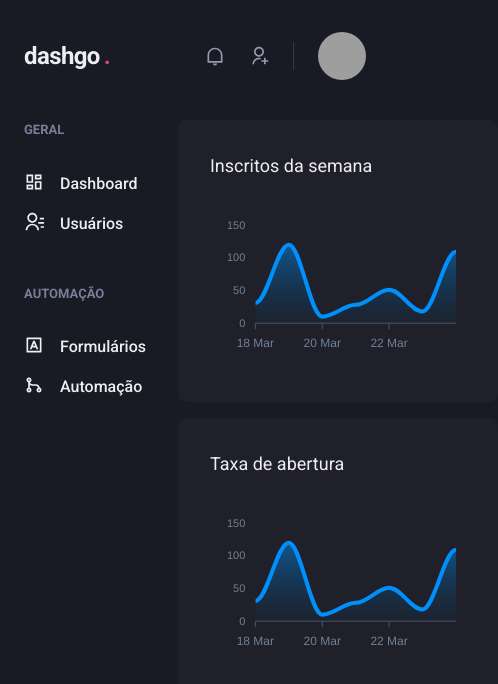
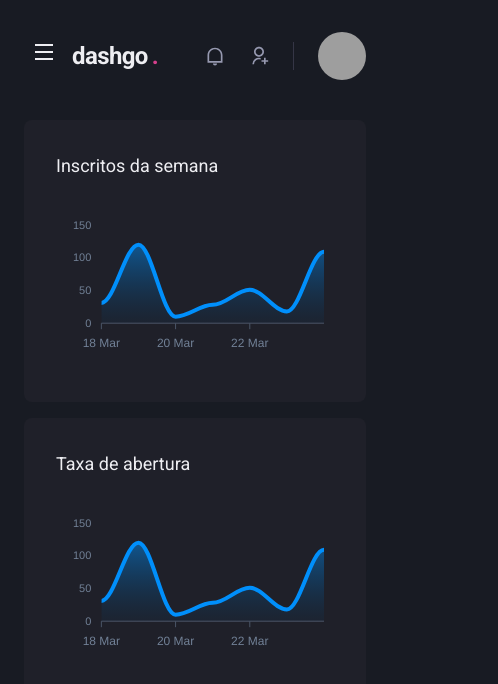
Before and after one commit to gabrielvrl/dashgo, a Next.js app: page /dashboard in a window 390 px wide. Shown: the top 684 px of the page, 498 px wide, since content can reach past the window. Built offline with nearby package versions, Linux system fonts and the light colour scheme; grey boxes are pictures that could not be loaded.

Commit message:
Sidebar responsiva

```diff
--- a/src/components/Header/index.tsx
+++ b/src/components/Header/index.tsx
@@ -1,10 +1,14 @@
-import { Flex, useBreakpointValue } from '@chakra-ui/react';
+import { useSidebarDrawer } from '@/contexts/SidebarDrawerContext';
+import { Flex, Icon, IconButton, useBreakpointValue } from '@chakra-ui/react';
+import { RiMenuLine } from 'react-icons/ri';
 import { Logo } from './Logo';
 import { NotificationNav } from './NotificationsNav';
 import { Profile } from './Profile';
 import { SearchBox } from './SearchBox';
 
 export function Header() {
+  const { onOpen } = useSidebarDrawer();
+
   const isWideVersion = useBreakpointValue({
     base: false,
     lg: true,
@@ -21,6 +25,19 @@
       px="6"
       align="center"
     >
+      {!isWideVersion && (
+        <IconButton
+          icon={<Icon as={RiMenuLine} />}
+          fontSize="24"
+          variant="unstyled"
+          onClick={onOpen}
+          aria-label="Open navigation"
+          mr="2"
+        >
+
+        </IconButton>
+      )}
+
       <Logo />
 
       {isWideVersion && <SearchBox />}
--- /dev/null
+++ b/src/components/Sidebar/SidebarNav.tsx
@@ -0,0 +1,20 @@
+import { Stack } from "@chakra-ui/react";
+import { RiContactsLine, RiDashboardLine, RiGitMergeLine, RiInputMethodLine } from "react-icons/ri";
+import { NavLink } from "./NavLink";
+import { NavSection } from "./NavSection";
+
+export function SidebarNav() {
+  return(
+    <Stack spacing="12" align="flex-start">
+        <NavSection title="GERAL">
+          <NavLink icon={RiDashboardLine}>Dashboard</NavLink>
+          <NavLink icon={RiContactsLine}>Usuários</NavLink>
+        </NavSection>
+
+        <NavSection title="AUTOMAÇÃO">
+          <NavLink icon={RiInputMethodLine}>Formulários</NavLink>
+          <NavLink icon={RiGitMergeLine}>Automação</NavLink>
+        </NavSection>
+      </Stack>
+  );
+}
--- a/src/components/Sidebar/index.tsx
+++ b/src/components/Sidebar/index.tsx
@@ -1,22 +1,35 @@
-import { Box, Icon, Link, Stack, Text } from "@chakra-ui/react";
-import { RiContactsLine, RiDashboardLine, RiGitMergeLine, RiInputMethodLine } from "react-icons/ri";
-import { NavLink } from "./NavLink";
-import { NavSection } from "./NavSection";
+import { useSidebarDrawer } from "@/contexts/SidebarDrawerContext";
+import { Box, Drawer, DrawerBody, DrawerCloseButton, DrawerContent, DrawerHeader, DrawerOverlay, useBreakpointValue } from "@chakra-ui/react";
+import { SidebarNav } from "./SidebarNav";
 
 export function Sidebar() {
+  const { isOpen, onClose } = useSidebarDrawer();
+
+  const isDrawerSidebar = useBreakpointValue({
+    base: true,
+    lg: false,
+  });
+
+  if(isDrawerSidebar) {
+    return(
+      <Drawer isOpen={isOpen} placement="left" onClose={onClose}>
+        <DrawerOverlay>
+          <DrawerContent bg="gray.800" p="4">
+            <DrawerCloseButton mt="6" />
+            <DrawerHeader>Navegação</DrawerHeader>
+
+            <DrawerBody>
+              <SidebarNav />
+            </DrawerBody>
+          </DrawerContent>
+        </DrawerOverlay>
+      </Drawer>
+    );
+  }
+
   return (
     <Box as="aside" w="64" mr="8">
-      <Stack spacing="12" align="flex-start">
-        <NavSection title="GERAL">
-          <NavLink icon={RiDashboardLine}>Dashboard</NavLink>
-          <NavLink icon={RiContactsLine}>Usuários</NavLink>
-        </NavSection>
-
-        <NavSection title="AUTOMAÇÃO">
-          <NavLink icon={RiInputMethodLine}>Formulários</NavLink>
-          <NavLink icon={RiGitMergeLine}>Automação</NavLink>
-        </NavSection>
-      </Stack>
+      <SidebarNav />
     </Box>
   )
 }
--- /dev/null
+++ b/src/contexts/SidebarDrawerContext.tsx
@@ -0,0 +1,28 @@
+import { useDisclosure, UseDisclosureReturn } from "@chakra-ui/react";
+import { useRouter } from "next/router";
+import { createContext, ReactNode, useContext, useEffect } from "react";
+
+interface SidebarDrawerProviderProps {
+  children: ReactNode;
+}
+
+type SidebarDrawerContextData = UseDisclosureReturn;
+
+const SidebarDrawerContext = createContext({} as SidebarDrawerContextData);
+
+export function SidebarDrawerProvider({ children }: SidebarDrawerProviderProps) {
+  const disclosure = useDisclosure();
+  const router = useRouter();
+
+  useEffect(() => {
+    disclosure.onClose();
+  }, [router.asPath])
+
+  return(
+    <SidebarDrawerContext.Provider value={disclosure}>
+      {children}
+    </SidebarDrawerContext.Provider>
+  );
+}
+
+export const useSidebarDrawer = () => useContext(SidebarDrawerContext);
--- a/src/pages/_app.tsx
+++ b/src/pages/_app.tsx
@@ -1,11 +1,14 @@
 import type { AppProps } from 'next/app';
 import { ChakraProvider } from '@chakra-ui/react';
 import { theme } from '@/styles/theme';
+import { SidebarDrawerProvider } from '@/contexts/SidebarDrawerContext';
 
 export default function App({ Component, pageProps }: AppProps) {
   return (
     <ChakraProvider theme={theme}>
-      <Component {...pageProps} />
+      <SidebarDrawerProvider>
+        <Component {...pageProps} />
+      </SidebarDrawerProvider>
     </ChakraProvider>
   )
 }
```
